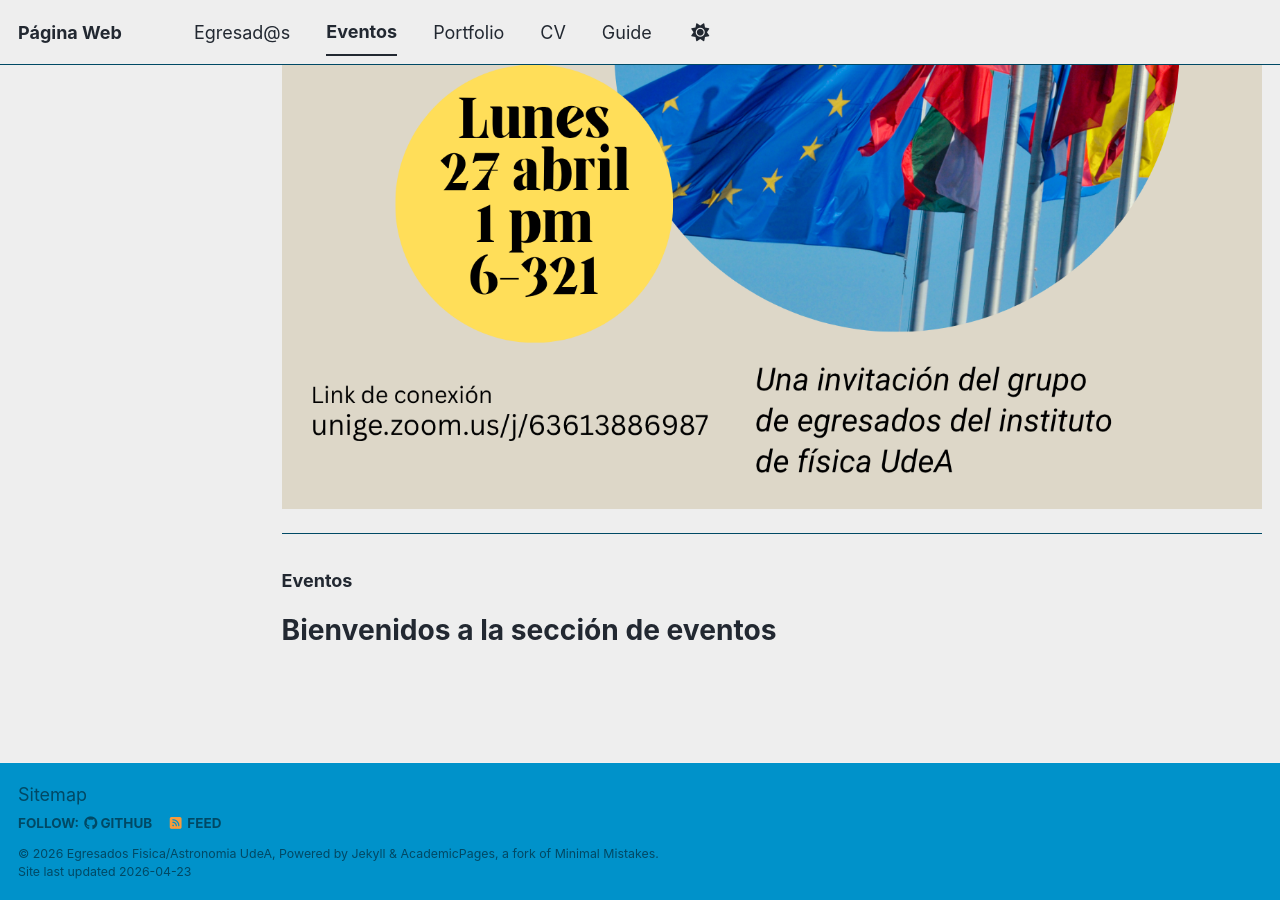
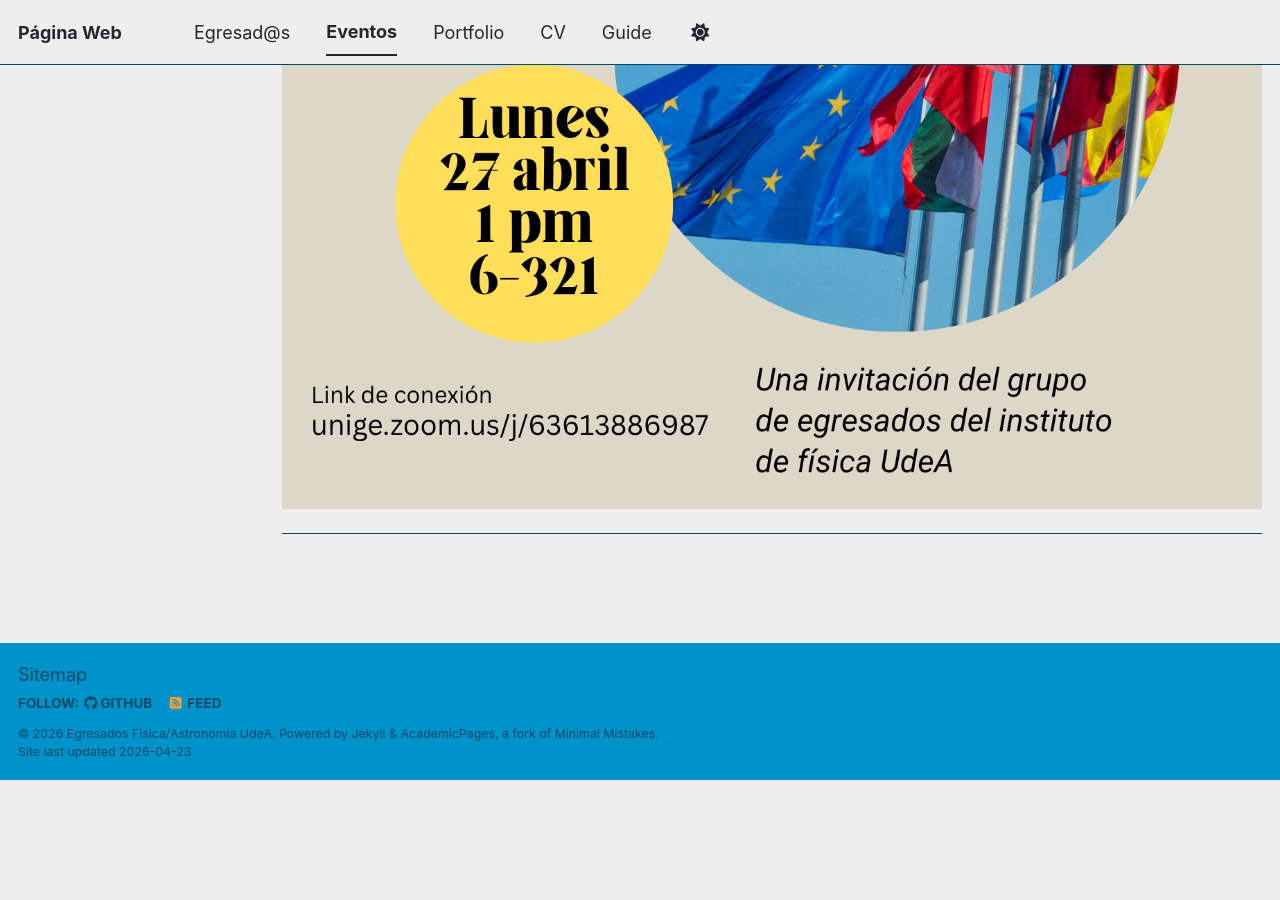
Before and after one commit to egresadosinstitutofisicaudea/egresadosinstitutofisicaudea.github.io, a Jekyll site: the page built from _eventos/eventos.md, in a window 1280 px wide and 900 px high, scrolled down 1123 px. Built offline with Jekyll 4.4.1, drawn with Linux system fonts in a browser that asks for light colours; a script bundle is joined from its source files by our own code; library files that are not in the unit come from our copies; after the commit the page ends 1903 px from its top, so only the background shows below that.

Commit message:
Update eventos.md

```diff
--- a/_eventos/eventos.md
+++ b/_eventos/eventos.md
@@ -11,23 +11,3 @@ Aquí encontrarás seminarios, charlas y actividades académicas del instituto.
 ![Imagen de eventos](/images/conversatorioEuropa.png)
 
 ---
-
-<div class="grid-eventos">
-
-{% for e in site.eventos %}
-
-<div class="card-evento">
-
-  <h3>{{ e.title }}</h3>
-
-  {% if e.image %}
-   <img src="{{ e.image }}" style="width:100%; height:200px; object-fit:cover; border-radius:10px;">
-  {% endif %}
-
-  <p>{{ e.excerpt }}</p>
-
-</div>
-
-{% endfor %}
-
-</div>
```
